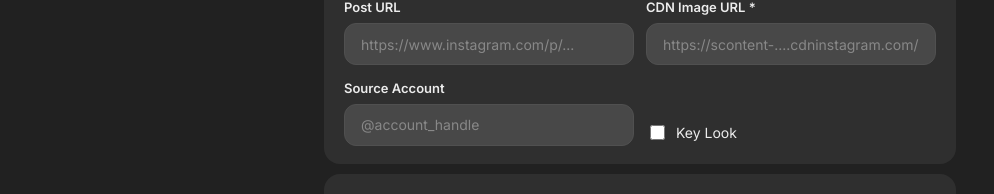
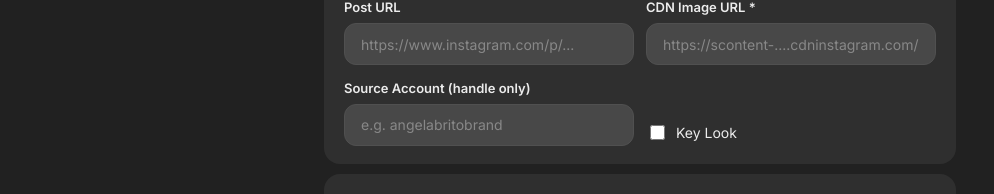
Before and after one commit to gha263/gflb-tag-studio, a Next.js app: page /intake in a window 1280 px wide. Shown: the part 200-394 px from the top of the page, without its empty margins (0-994 px from the left). Built offline with nearby package versions, Linux system fonts and the light colour scheme; no server answers; the database is empty.

Commit message:
Update page.tsx

```diff
--- a/app/intake/page.tsx
+++ b/app/intake/page.tsx
@@ -543,8 +543,8 @@ export default function IntakePage() {
               </F>
             </div>
             <div style={s.row2}>
-              <F label="Source Account">
-                <input style={s.input} value={sourceName} onChange={e => setSourceName(e.target.value)} placeholder="@account_handle" />
+              <F label="Source Account (handle only)">
+                <input style={s.input} value={sourceName} onChange={e => setSourceName(e.target.value)} placeholder="e.g. angelabritobrand" />
               </F>
               <div style={{ display: "flex", alignItems: "flex-end", paddingBottom: 2 }}>
                 <label style={s.ckLabel}>
```
